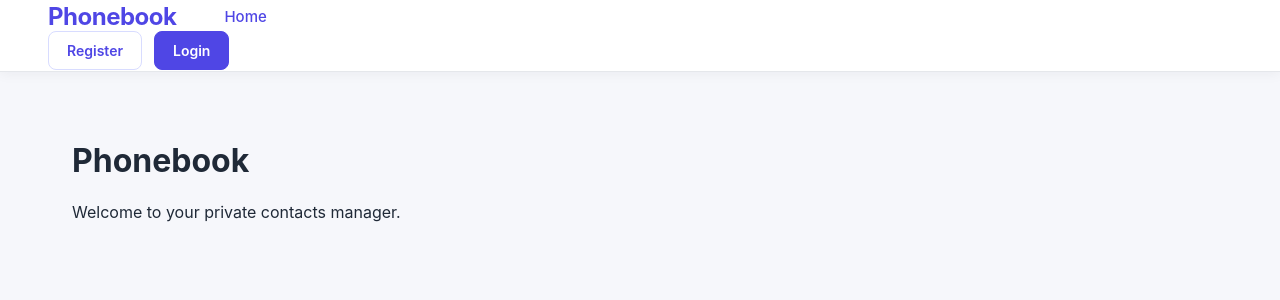
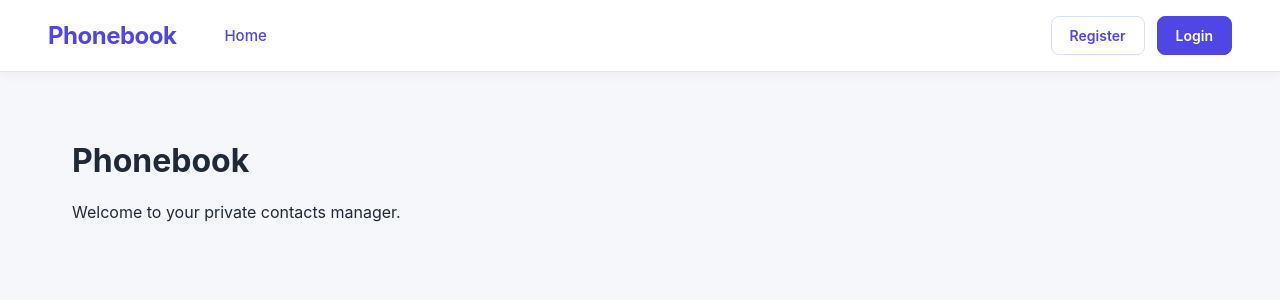
Before and after one commit to ErenaySener/contacts-manager, a React (Vite) app: page / in a window 1280 px wide. Shown: the top 300 px of the page. Built offline with nearby package versions, Linux system fonts and the light colour scheme; no server answers.

Commit message:
Align navbar content

```diff
--- a/src/index.css
+++ b/src/index.css
@@ -28,6 +28,16 @@ a {
   background: #ffffff;
   border-bottom: 1px solid #e5e7eb;
   box-shadow: 0 2px 12px rgba(15, 23, 42, 0.05);
+}
+
+.appBarInner {
+  width: 100%;
+  max-width: 1200px;
+  margin: 0 auto;
+  display: flex;
+  align-items: center;
+  justify-content: space-between;
+  gap: 32px;
 }
 
 .navigation {
```
